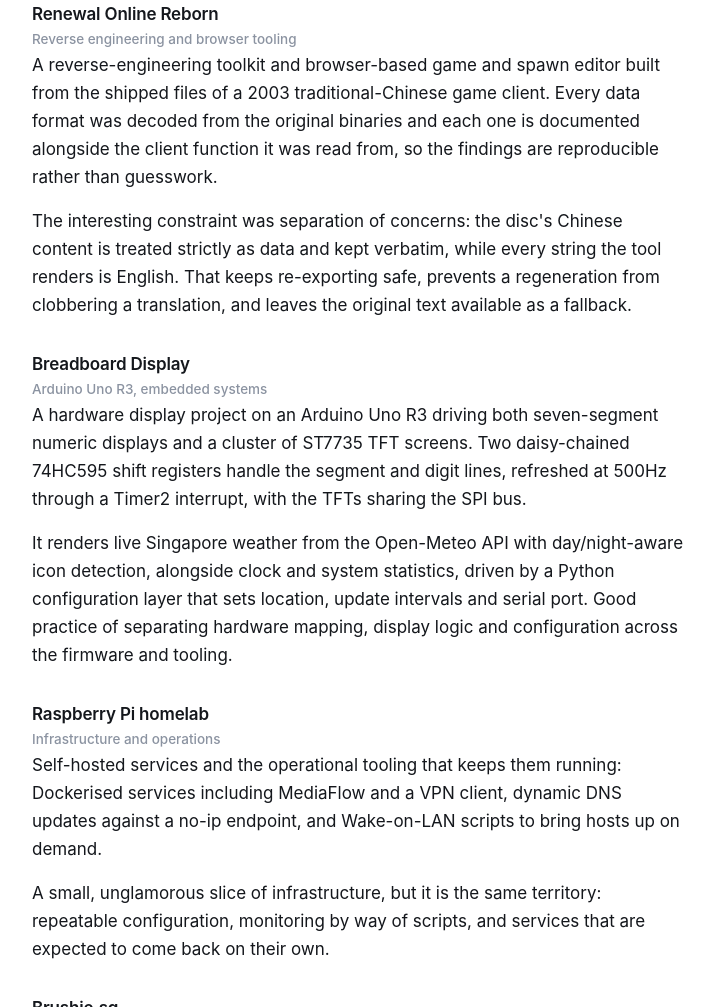
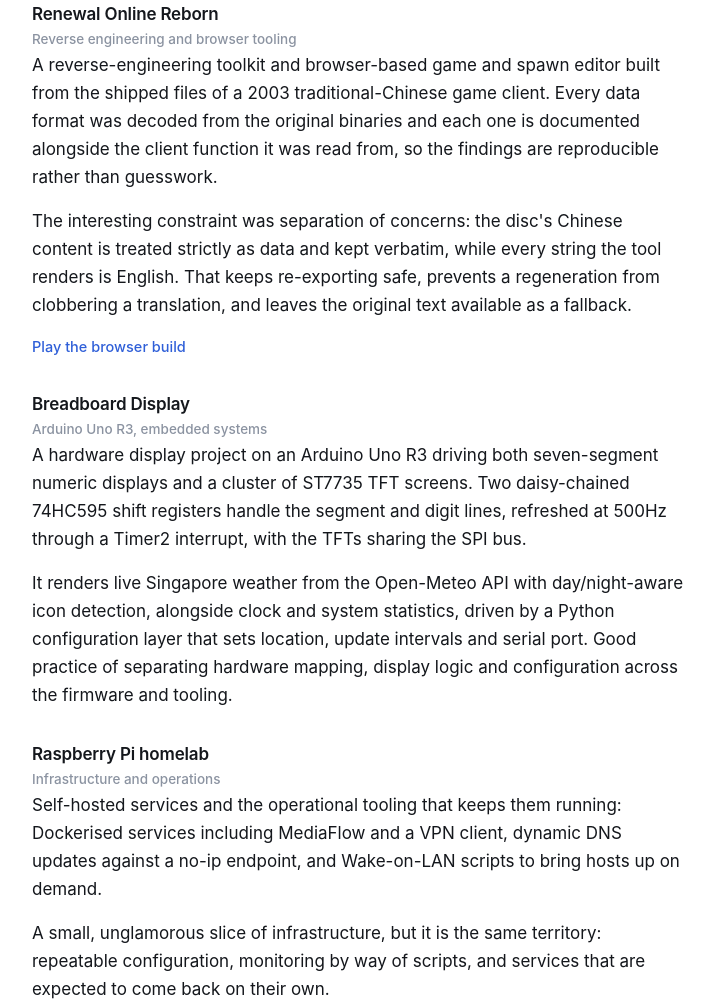
Before and after one commit to codedbyed/about-me-site, a website: page public/index.html in a window 1280 px wide. Shown: the part 2429-3436 px from the top of the page, without its empty margins (280-994 px from the left). Drawn offline with Linux system fonts and the light colour scheme.

Commit message:
Link the Renewal Online browser build from Selected work

```diff
--- a/public/index.html
+++ b/public/index.html
@@ -188,6 +188,9 @@
         prevents a regeneration from clobbering a translation, and leaves the
         original text available as a fallback.
       </p>
+      <p class="entry-links">
+        <a href="https://renewal.codedbyed.com/">Play the browser build</a>
+      </p>
     </article>
 
     <article class="entry">
```
